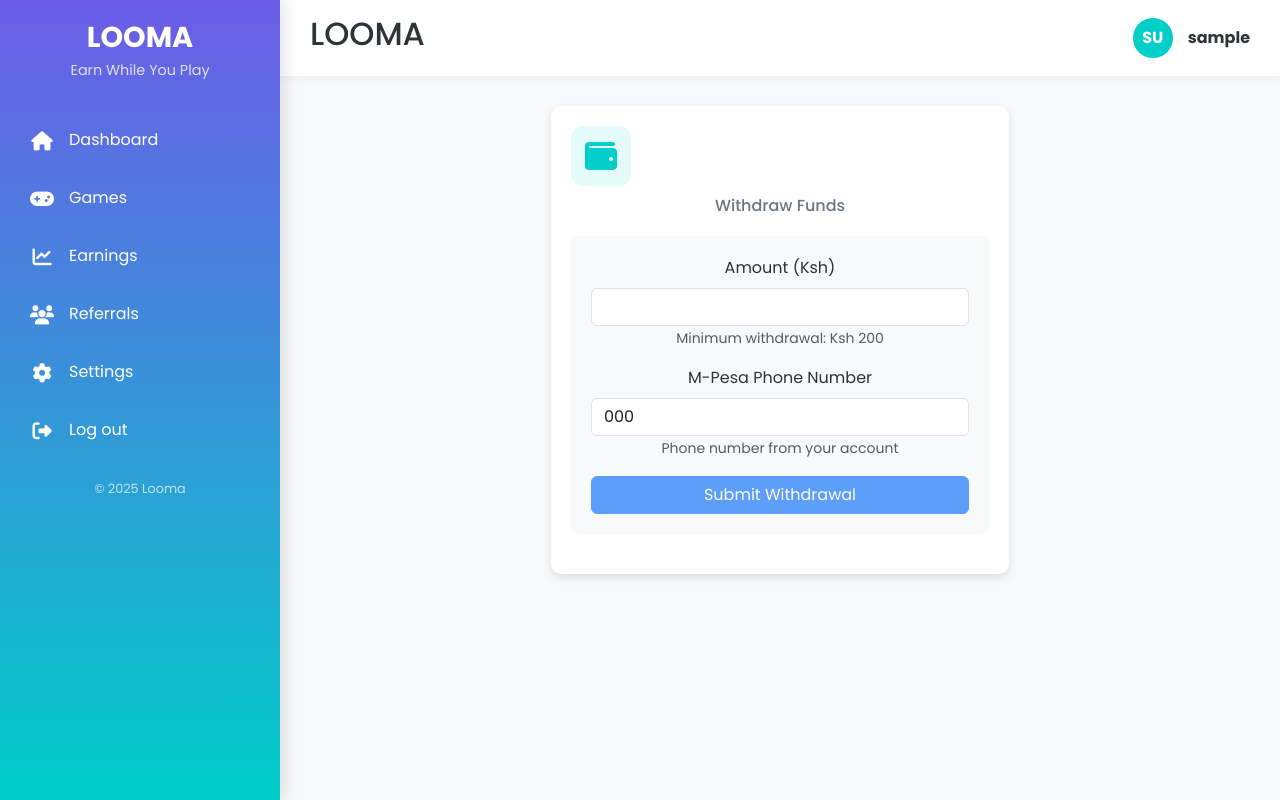
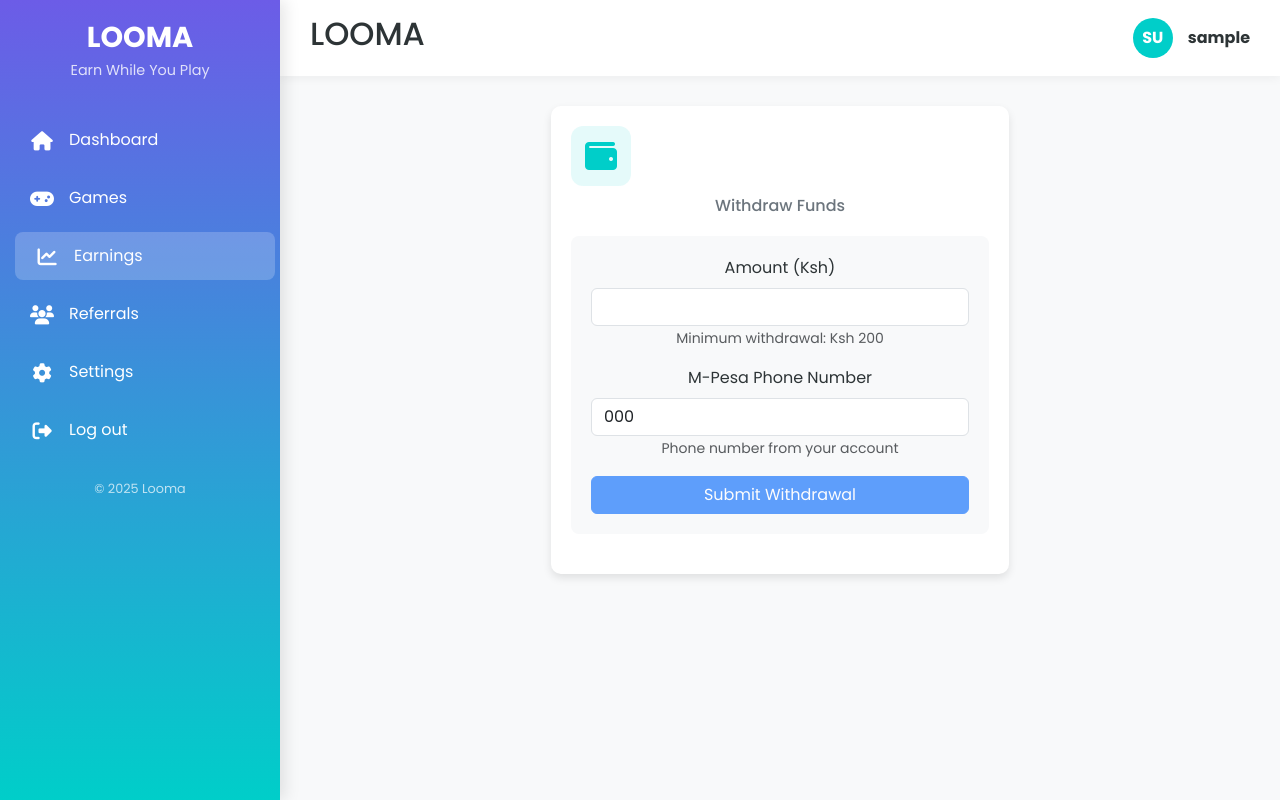
Before and after one commit to osumba404/looma, a PHP site: page /new/withdraw.php in a window 1280 px wide. Run offline with PHP 8.4, Linux system fonts and the light colour scheme; the visitor is signed in with stand-in values (Sample User, id 1); tables that the repository leaves empty or names only in its code hold one stand-in row (values such as "Sample post").

Commit message:
updates on wallet

```diff
--- a/deposit.php
+++ b/deposit.php
@@ -122,7 +122,7 @@ try {
                 <i class="fas fa-gamepad"></i>
                 <span>Games</span>
             </a>
-            <a href="wallet1.php" class="nav-link">
+            <a href="wallet1.php" class="nav-link active">
                 <i class="fas fa-chart-line"></i>
                 <span>Earnings</span>
             </a>
@@ -199,7 +199,7 @@ try {
             <i class="fas fa-gamepad"></i>
             <span>Games</span>
         </a>
-        <a href="wallet1.php" class="mobile-nav-item">
+        <a href="wallet1.php" class="mobile-nav-item active">
             <i class="fas fa-wallet"></i>
             <span>Earnings</span>
         </a>
--- /dev/null
+++ b/php.ini
@@ -0,0 +1,2 @@
+session.cookie_lifetime = 1440
+session.gc_maxlifetime = 1440
--- a/withdraw.php
+++ b/withdraw.php
@@ -144,7 +144,7 @@ try {
                 <i class="fas fa-gamepad"></i>
                 <span>Games</span>
             </a>
-            <a href="wallet1.php" class="nav-link">
+            <a href="wallet1.php" class="nav-link active">
                 <i class="fas fa-chart-line"></i>
                 <span>Earnings</span>
             </a>
@@ -221,7 +221,7 @@ try {
             <i class="fas fa-gamepad"></i>
             <span>Games</span>
         </a>
-        <a href="wallet1.php" class="mobile-nav-item">
+        <a href="wallet1.php" class="mobile-nav-item active">
             <i class="fas fa-wallet"></i>
             <span>Earnings</span>
         </a>
```
